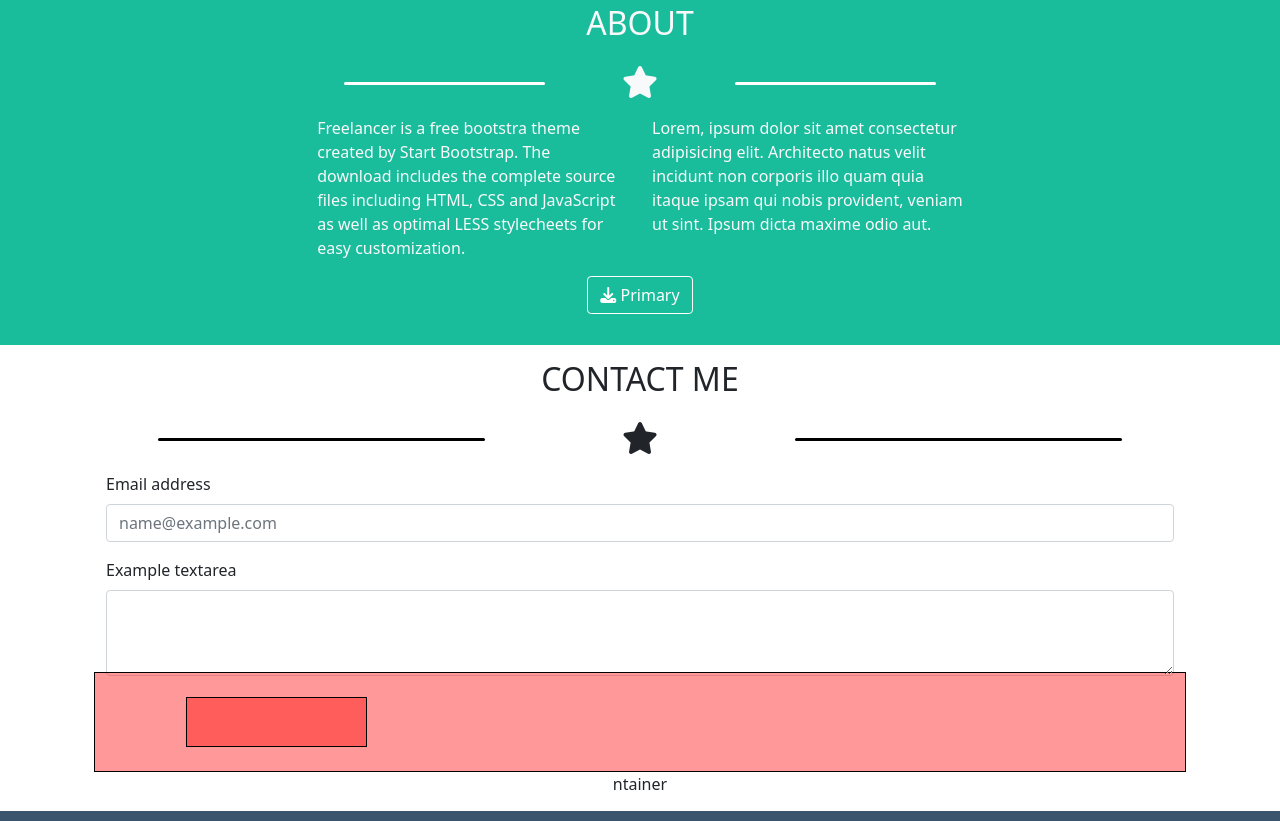
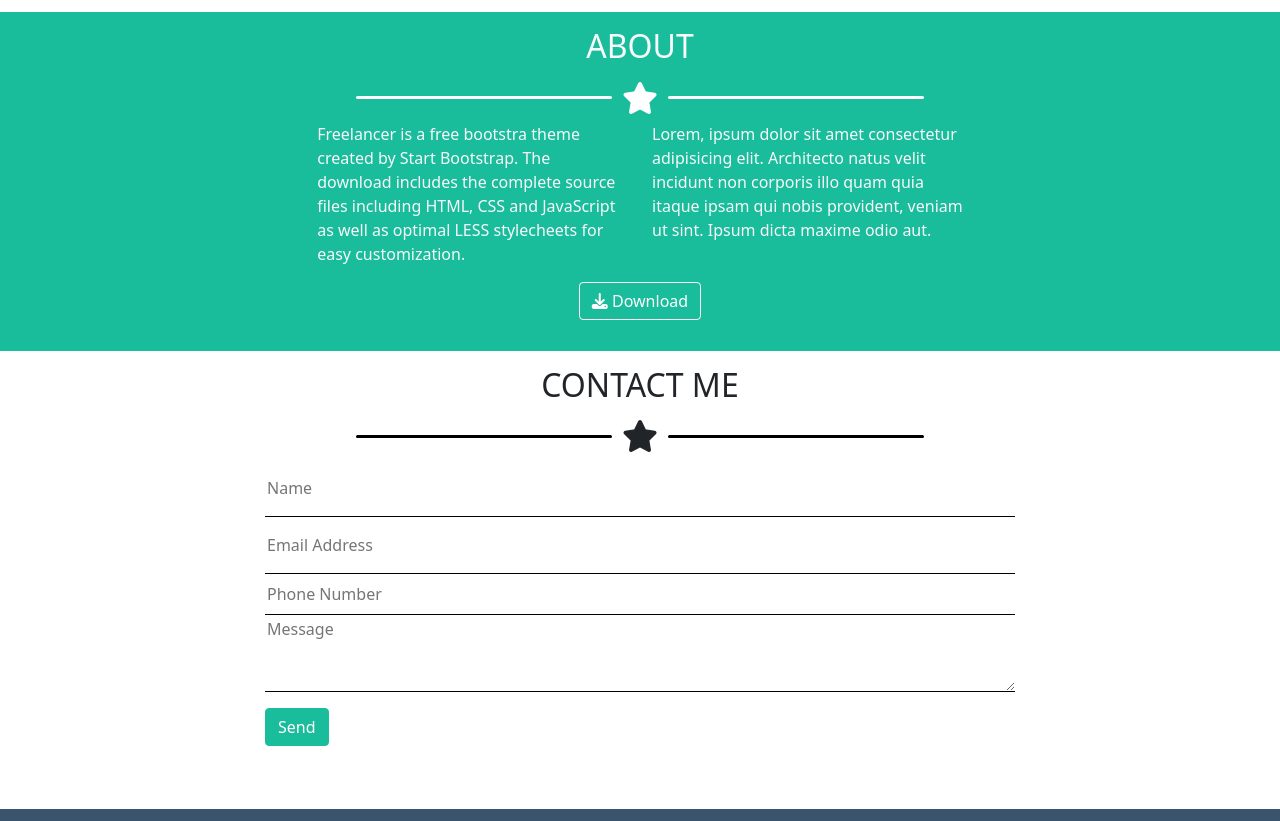
Before and after one commit to agostinopique/html-css-bootstrap-freelancer, a plain HTML site: page index.html in a window 1280 px wide. Shown: the part 1497-2318 px from the top of the page. Drawn offline with nearby package versions, Linux system fonts and the light colour scheme.

Commit message:
Fix footer; Aggiunto form; Overlay da completare;

```diff
--- a/assets/style.css
+++ b/assets/style.css
@@ -31,6 +31,33 @@ header {
     font-size: 1.5rem;
 }
 /* /HEADER */
+
+.ap_star::before ,
+.ap_star::after{
+    content: "";
+    display: inline-block;
+    width: 20vw;
+    height: 3px;
+    background-color: black;
+    border-radius: 10px;
+    margin: 0 10px;
+}
+
+.ap_star_white::before ,
+.ap_star_white::after{
+    content: "";
+    display: inline-block;
+    width: 20vw;
+    height: 3px;
+    background-color: white;
+    border-radius: 10px;
+    margin: 0 10px;
+    color: white;
+}
+
+.white_star {
+    color: white;
+}
 
 /* JUMBOTRON */
 .jumbotron {
@@ -66,6 +93,25 @@ header {
 /* /JUMBOTRON */
 
 /* MAIN */
+
+/* OVERLAY */
+
+.overlay {
+    height: 100%;
+    width: 100%;
+    position: absolute;
+    top: 50%;
+    left: 50%;
+    transform: translate(-50%, -50%);
+    color: white;
+    display: none;
+}
+
+.ap-card {
+    background-color: red;
+}
+
+/* /OVERLAY */
 section {
     padding: 15px;
 }
@@ -84,7 +130,8 @@ section {
 
 .ap-card {
     height: 100%;
-    background-color: seashell;
+    position: relative;
+    overflow: hidden;
 }
 
 .ap-container {
@@ -102,6 +149,23 @@ section {
     color: #2C3F50;
     border-color: white;
 }
+
+.form > * {
+    width: 100%;
+    border: none;
+    border-bottom: 1px solid black;
+}
+
+.snd-btn {
+    background-color: #19BC9B;
+    color: white;
+    border-color: #19BC9B;
+}
+
+.snd-btn:hover {
+    background-color: #1F836B;
+    color: white;
+}
 /* /MAIN */
 
 /* FOOTER */
@@ -109,6 +173,10 @@ section {
     display: flex;
     align-items: center;
     justify-content: space-evenly;
+}
+
+.ap_logo ul {
+    padding: none;
 }
 
 .logo {
--- a/index.html
+++ b/index.html
@@ -58,13 +58,11 @@
 
             <div class="container-fluid">
 
-                <div class="row d-flex justify-content-around align-items-center">
+                <div class="text-dark d-flex justify-content-around align-items-center py-2">
 
-                    <div class="col-3 ap_satanline satanline_white"></div>
-                    <div class="col-2">
-                        <i class="fa-solid fa-star fa-2x text-light"></i>
+                    <div class="ap_star_white d-flex align-items-center">
+                        <i class="fa-solid fa-star fa-2x white_star"></i>
                     </div>
-                    <div class="col-3 ap_satanline satanline_white"></div>
                 </div>
 
                 <div class="row text-light py-4">
@@ -83,15 +81,11 @@
             <div class="container text-center">
                 <h2>PORTFOLIO</h2>
 
-                <div class="container">
+                <div class="text-dark d-flex justify-content-around align-items-center py-2">
 
-                    <div class="row text-dark d-flex justify-content-evenly align-items-center py-2">
-
-                        <div class="col-3 ap_satanline text-dark"></div>
-                        <div class="col-2">
+                    <div class="ap_star d-flex align-items-center">
                         <i class="fa-solid fa-star fa-2x"></i>
                     </div>
-                        <div class="col-3 ap_satanline"></div>
                 </div>
 
                 <!-- ALTERNATIVA: Per gestire il numero di colonne per i vari breakpoint potevi anche indicare nella classe row quante celle disporre per ogni breakpoint ( row-cols-1 row-cols-sm-2 row-cols-md-3) e cioè 1 cella di default, 2 celle da sm in su e 3 colonne da md in su. -->
@@ -100,6 +94,9 @@
                     <div class="py-2">
                         <div class="ap-card">
                             <img class="w-100" src="./assets/img/cabin.png" alt="cabin image">
+                            <div class="overlay">
+                                <i class="fa-solid fa-plus fa-3x"></i>
+                            </div>
                         </div>
                     </div>
 
@@ -132,8 +129,6 @@
                             <img class="w-100" src="./assets/img/submarine.png" alt="submarine image">
                         </div>
                     </div>
-
-                    </div>
                 </div>
             </div>
             <!-- /PORTFOLIO -->
@@ -150,12 +145,11 @@
 
                     <div class="container-fluid">
 
-                        <div class="row d-flex justify-content-evenly align-items-center py-3">
-                            <div class="col-3 ap_satanline satanline_white text-dark"></div>
-                            <div class="col-2 text-light">
-                                <i class="fa-solid fa-star fa-2x"></i>
+                        <div class="text-dark d-flex justify-content-around align-items-center py-2">
+
+                            <div class="ap_star_white d-flex align-items-center">
+                                <i class="fa-solid fa-star fa-2x white_star"></i>
                             </div>
-                            <div class="col-3 ap_satanline satanline_white"></div>
                         </div>
 
                         <div class="row row-cols-1 row-cols-md-2 justify-content-around text-start">
@@ -167,7 +161,7 @@
                             <div class="col-3 py-3">
                                 <button type="button" class="btn btn-outline-primary dl-btn">
                                     <i class="fa-solid fa-download"></i>
-                                    Primary</button>
+                                    Download</button>
                             </div>
                         </div>
                     </div>
@@ -176,47 +170,31 @@
             <!-- /ABOUT -->
 
         </section>
-        <section>
+        <section class="h-auto text-center">
 
             <!-- CONTACT FORM -->
-            <div class="container text-center">
                 <h2>CONTACT ME</h2>
 
-                <div class="ap-co">
-                    <div class="container-fluid">
+                <div class="ap-container d-flex flex-column justify-content-start">
 
-                        <div class="container">
 
-                            <div class="row d-flex justify-content-evenly align-items-center py-3">
+                    <div class="text-dark d-flex justify-content-around align-items-center py-2">
 
-                                <div class="col-3 ap_satanline text-dark"></div>
-                                <div class="col-2">
+                        <div class="ap_star d-flex align-items-center">
                             <i class="fa-solid fa-star fa-2x"></i>
                         </div>
-                                <div class="col-3 ap_satanline"></div>
-
                     </div>
 
                     <div class="form text-start">
+                        <input class="py-3" type="text" id="name" placeholder="Name">
+                        <input class="py-3" type="email" id="email" placeholder="Email Address">
+                        <input class="py-2" type="tel" id="number" placeholder="Phone Number">
 
-                                <div class="mb-3">
+                        <textarea name="message" placeholder="Message" id="message" cols="30" rows="3"></textarea>
 
-                                    <label for="exampleFormControlInput1" class="form-label">Email address</label>
-                                    <input type="email" class="form-control" id="exampleFormControlInput1" placeholder="name@example.com">
                     </div>
+                    <button type="button" class="btn my-5 snd-btn align-self-start">Send</button>
 
-                                <div class="mb-3">
-                                    <label for="exampleFormControlTextarea1" class="form-label">Example textarea</label>
-                                    <textarea class="form-control" id="exampleFormControlTextarea1" rows="3"></textarea>
-                                </div>
-                            </div>
-
-                            <div class="row justify-content-start align-content-center debug">
-                                <div class="col-2 offset-1 ap_debug"></div>
-                            </div>
-                        </div>
-                    </div>
-                </div>ntainer
                 </div>
             <!-- /CONTACT FORM -->
 
@@ -229,31 +207,32 @@
             <div class="container">
 
                 <div class="row text-center justify-content-between">
-                    <div class="col-12 col-sm-3">
+
+                    <div class="col-12 col-sm-4">
                         <h5>LOCATION</h5>
                         <p>2215 John Daniel Drive Clark, MO <br> 54243</p>
                     </div>
-                    <div class="col-12 col-sm-5">
+
+                    <div class="col-12 col-sm-4">
                         <h5>AROUND THE WEB</h5>
                         <div class="ap_logo py-2">
-                            <ul>
-                                <li class="logo">
+                            <div class="logo">
                                 <i class="fa-brands fa-facebook-f"></i>
-                                </li>
-                                <li class="logo">
+                            </div>
+                            <div class="logo">
                                 <i class="fa-brands fa-google-plus-g"></i>
-                                </li>
-                                <li class="logo">
+                            </div>
+                            <div class="logo">
                                 <i class="fa-brands fa-twitter"></i>
-                                </li>
-                                <li class="logo">
+                            </div>
+                            <div class="logo">
                                 <i class="fa-brands fa-linkedin-in"></i>
-                                </li>
-                            </ul>
                             </div>
                         </div>
+
                     </div>
-                    <div class="col-12 col-sm-3 text-center">
+
+                    <div class="col-12 col-sm-4 text-center">
                         <h5>ABOUT FREELANCER</h5>
                         <p>Freelancer is a free to use, open source Bootstrap theme created by <a class="text-decoration-none text-success foot-link" href="#">Start Bootstrap</a></p>
                     </div>
@@ -286,18 +265,20 @@
 </div>
 -->
 
-<!--  ALTERNATIVA ALLE ICONE SOCIAL DEL FOOTER
-<div class="ap_logo py-2">
-    <div class="logo">
+<!-- ALTERNATIVA ALLE ICONE SOCIAL DEL FOOTER
+<div class="ap_logo">
+    <ul>
+        <li class="logo">
             <i class="fa-brands fa-facebook-f"></i>
-    </div>
-    <div class="logo">
+        </li>
+        <li class="logo">
             <i class="fa-brands fa-google-plus-g"></i>
-    </div>
-    <div class="logo">
+        </li>
+        <li class="logo">
             <i class="fa-brands fa-twitter"></i>
-    </div>
-    <div class="logo">
+        </li>
+        <li class="logo">
             <i class="fa-brands fa-linkedin-in"></i>
-    </div>
+        </li>
+    </ul>
 </div> -->
```
Lines whose indentation alone changed are shown as unchanged.
